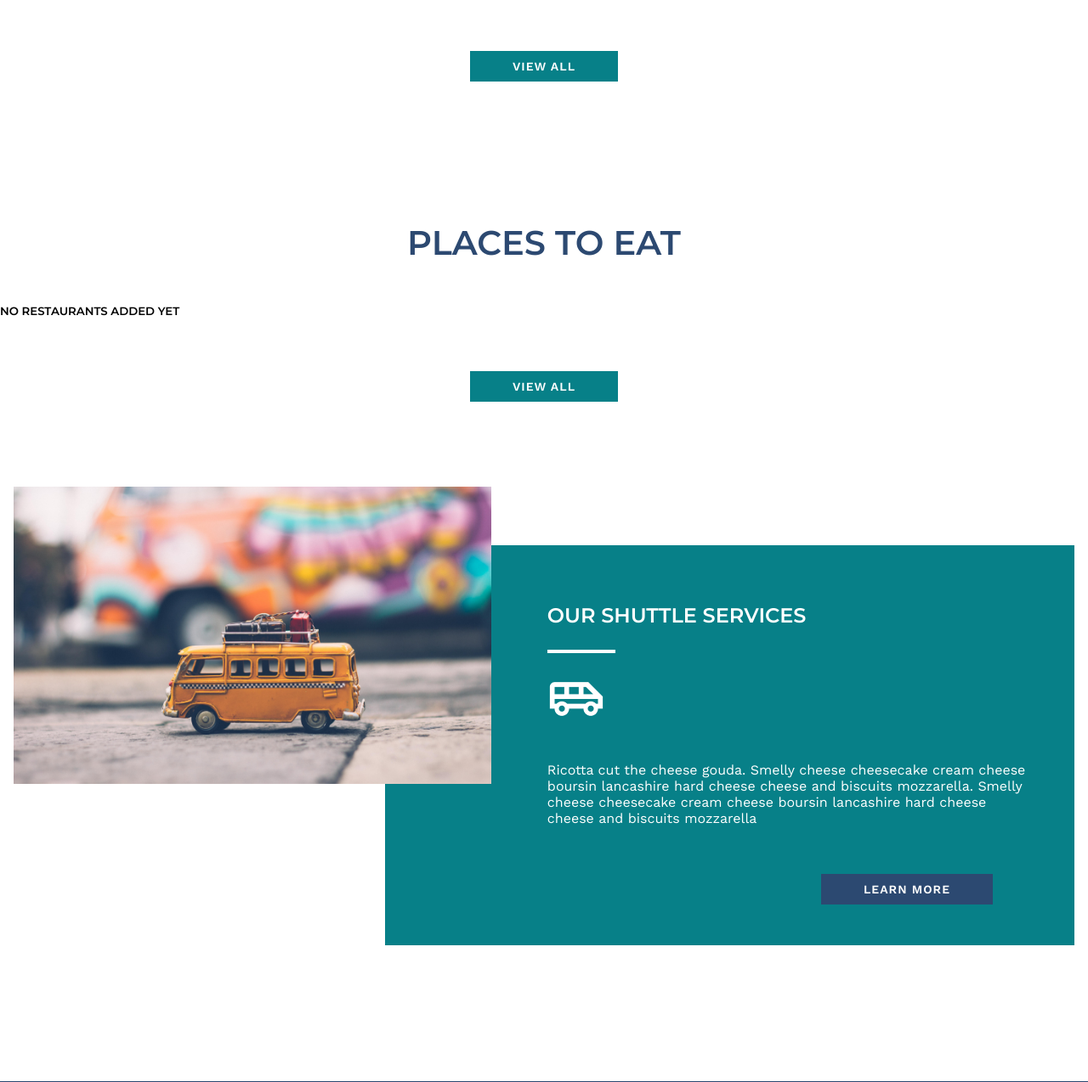
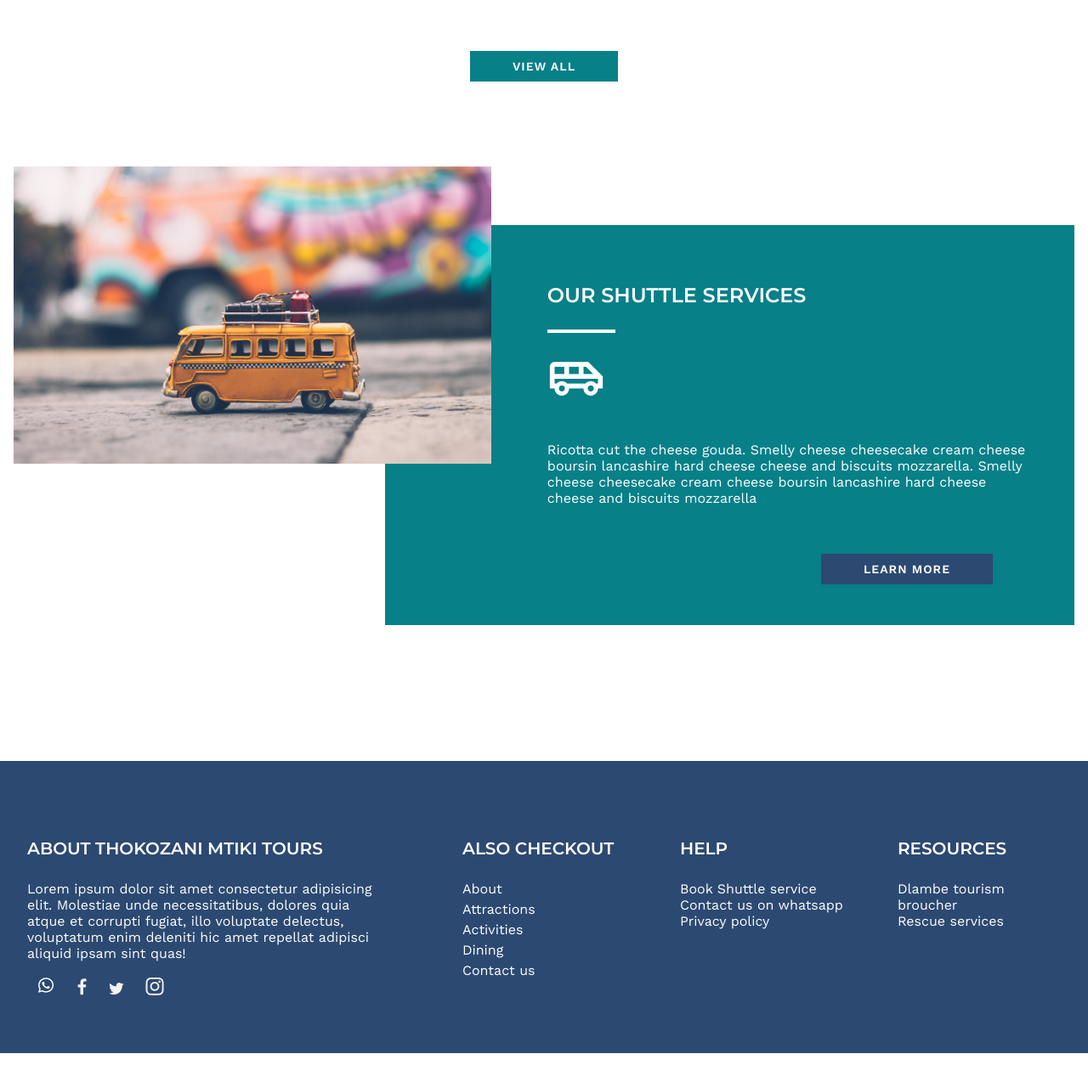
Before and after one commit to Spha88/thoko_django_app, a Django app: page / in a window 1280 px wide. Shown: the part 3077-4351 px from the top of the page at 85% size. After the commit the page ends 4317 px from the top, so only its background shows below. Run offline with Django 4.2, Linux system fonts and the light colour scheme; data that the repository does not hold is empty.

Commit message:
Remove extra places to eat section

```diff
--- a/templates/partials/_restaurants.html
+++ b/templates/partials/_restaurants.html
@@ -1,27 +1,4 @@
 {% load static %}
-<section id="places-to-stay">
-    <header>
-        <h2>Places to eat</h2>
-    </header>
-    {% if restaurants %}
-    <main class="three_cards_container">
-        {% for restaurant in restaurants %}
-            <div class="my-card">
-                <img src="{{ restaurant.thumb_nail.url }}" alt="card_image" />
-                <div class="card-body">
-                    <h3><a href="{{ restaurant.get_absolute_url }}">{{ restaurant.title }}</a></h3>
-                    <p>{{ restaurant.extract | safe }}</p>
-                </div>
-            </div>
-        {% endfor %}
-    </main>
-    {% else %}
-        <h5>No restaurants added yet</h5>
-    {% endif %}
-    <footer>
-        <a href="#">View all</a>
-    </footer>
-</section>{% load static %}
 <section id="places-to-stay">
     <header>
         <h2>Places to eat</h2>
```
